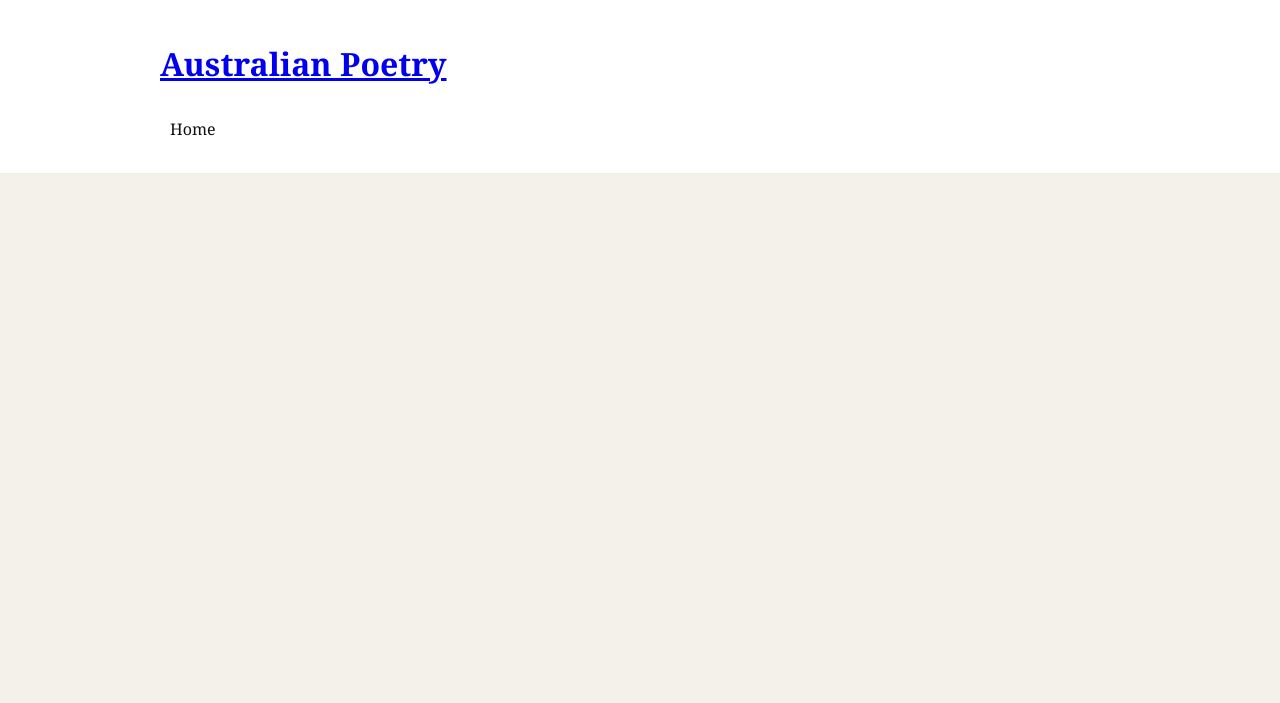
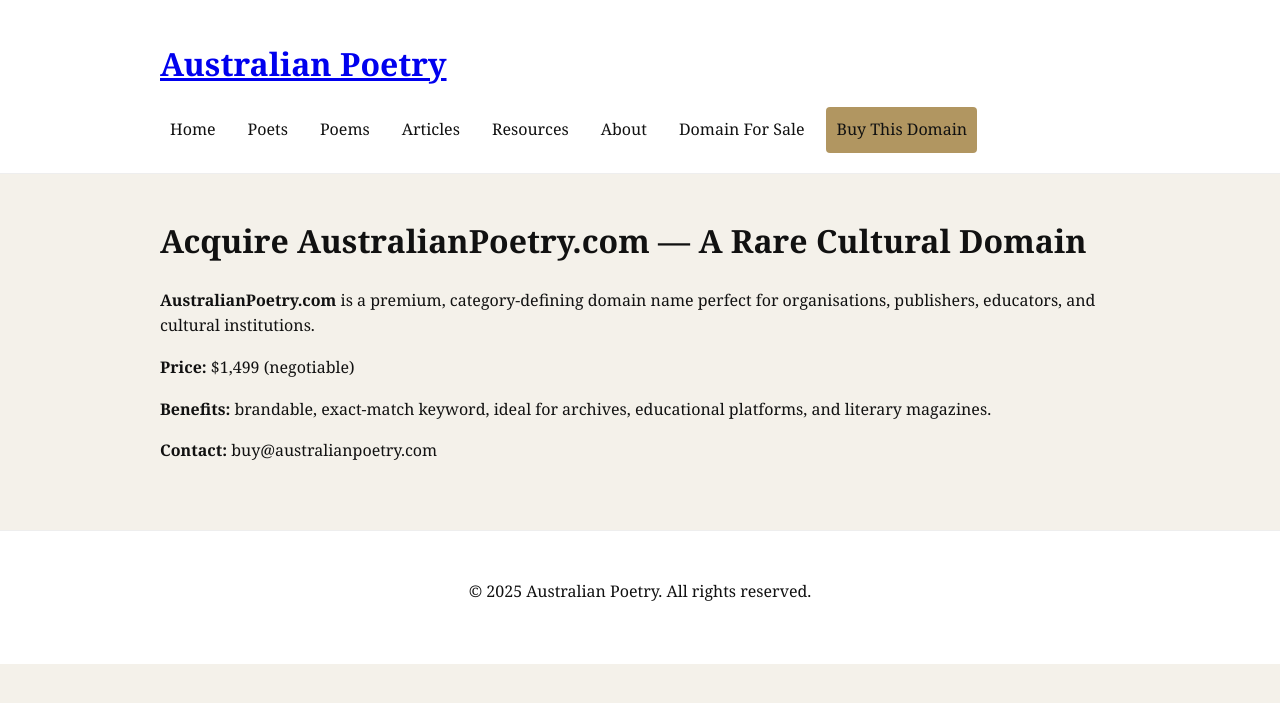
Before and after one commit to BetaTestingL/australianpoetry, a Jekyll site: the page built from for-sale.md, in a window 1280 px wide. Shown: the top 703 px of the page. Built offline with Jekyll 4.4.1, drawn with Linux system fonts in a browser that asks for light colours.

Commit message:
Update default.html

```diff
--- a/_layouts/default.html
+++ b/_layouts/default.html
@@ -50,4 +50,49 @@
       <h1 class="site-title"><a href="{{ '/' | relative_url }}">{{ site.title }}</a></h1>
       <nav class="site-nav">
         <a href="{{ '/' | relative_url }}">Home</a>
-        <a href
+        <a href="{{ '/poets/' | relative_url }}">Poets</a>
+        <a href="{{ '/poems/' | relative_url }}">Poems</a>
+        <a href="{{ '/articles/' | relative_url }}">Articles</a>
+        <a href="{{ '/resources/' | relative_url }}">Resources</a>
+        <a href="{{ '/about/' | relative_url }}">About</a>
+        <a href="{{ '/for-sale/' | relative_url }}">Domain For Sale</a>
+        <a class="buy-btn" href="mailto:buy@australianpoetry.com">Buy This Domain</a>
+      </nav>
+    </div>
+  </header>
+
+  <main class="wrap main-content">
+
+    <!-- In-content AdSense block -->
+    <div class="ad-container">
+      <ins class="adsbygoogle"
+            style="display:block"
+            data-ad-client="ca-pub-5932868000452636"
+            data-ad-slot="2844942769"
+            data-ad-format="auto"
+            data-full-width-responsive="true"></ins>
+      <script>(adsbygoogle = window.adsbygoogle || []).push({});</script>
+    </div>
+
+    {{ content }}
+
+  </main>
+
+  <footer class="site-footer">
+    <div class="wrap">
+      <p>&copy; {{ "now" | date: "%Y" }} Australian Poetry. All rights reserved.</p>
+    </div>
+
+    <!-- Footer AdSense block -->
+    <div class="footer-ad">
+      <ins class="adsbygoogle"
+            style="display:block"
+            data-ad-client="ca-pub-5932868000452636"
+            data-ad-slot="2844942769"
+            data-ad-format="auto"></ins>
+      <script>(adsbygoogle = window.adsbygoogle || []).push({});</script>
+    </div>
+  </footer>
+
+</body>
+</html>
```
